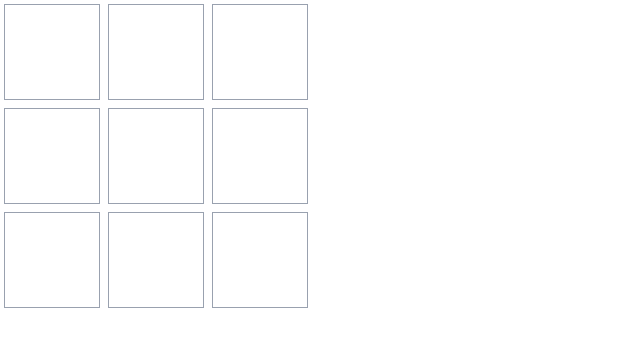
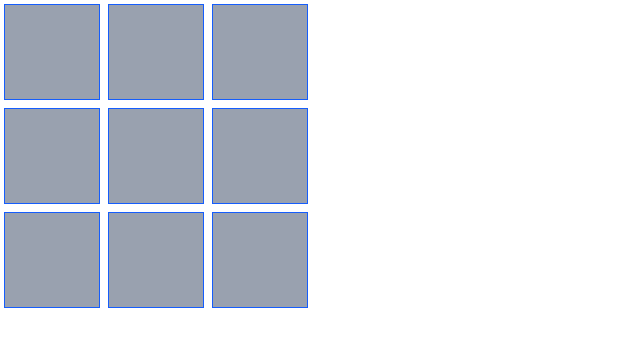
Before and after one commit to jibananando/tic-tac-toe, a React (Vite) app: page / in a window 1280 px wide. Shown: the top 346 px of the page, without its empty margins (0-640 px from the left). Built offline with nearby package versions, Linux system fonts and the light colour scheme.

Commit message:
state update usedState chield to parent component

```diff
--- a/src/App.jsx
+++ b/src/App.jsx
@@ -1,15 +1,11 @@
 import { useState } from "react";
 
-function Square() {
-  const [value, setValue] = useState(null);
-
-  function handleClick() {
-    setValue("X");
-  }
+function Square({ value }) {
+  function handleClick() {}
 
   return (
     <button
-      className="bg-white border border-gray-400 h-24 w-24 text-lg m-1 leading-9"
+      className="bg-gray-400 border text-3xl  text-red-600 border-blue-600 font-bold h-24 w-24 m-1 leading-9"
       onClick={handleClick}
     >
       {value}
@@ -18,22 +14,24 @@ function Square() {
 }
 
 export default function Bord() {
+  const [squares, setSquares] = useState(Array(9).fill(null));
+
   return (
     <>
       <div className="flex">
-        <Square />
-        <Square />
-        <Square />
+        <Square value={squares[0]} />
+        <Square value={squares[1]} />
+        <Square value={squares[2]} />
       </div>
       <div className="flex">
-        <Square />
-        <Square />
-        <Square />
+        <Square value={squares[3]} />
+        <Square value={squares[4]} />
+        <Square value={squares[5]} />
       </div>
       <div className="flex">
-        <Square />
-        <Square />
-        <Square />
+        <Square value={squares[6]} />
+        <Square value={squares[7]} />
+        <Square value={squares[8]} />
       </div>
     </>
   );
```
